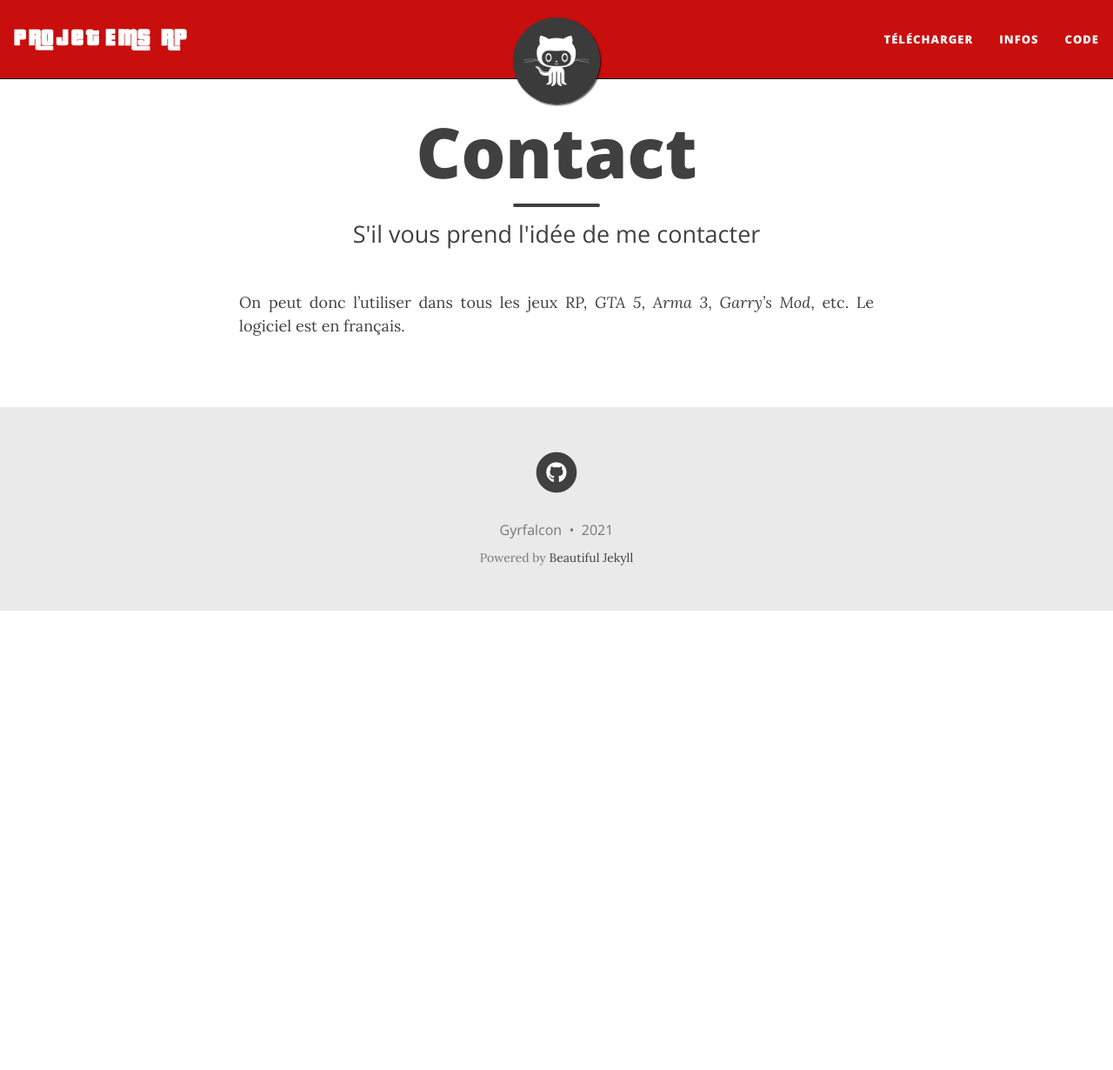
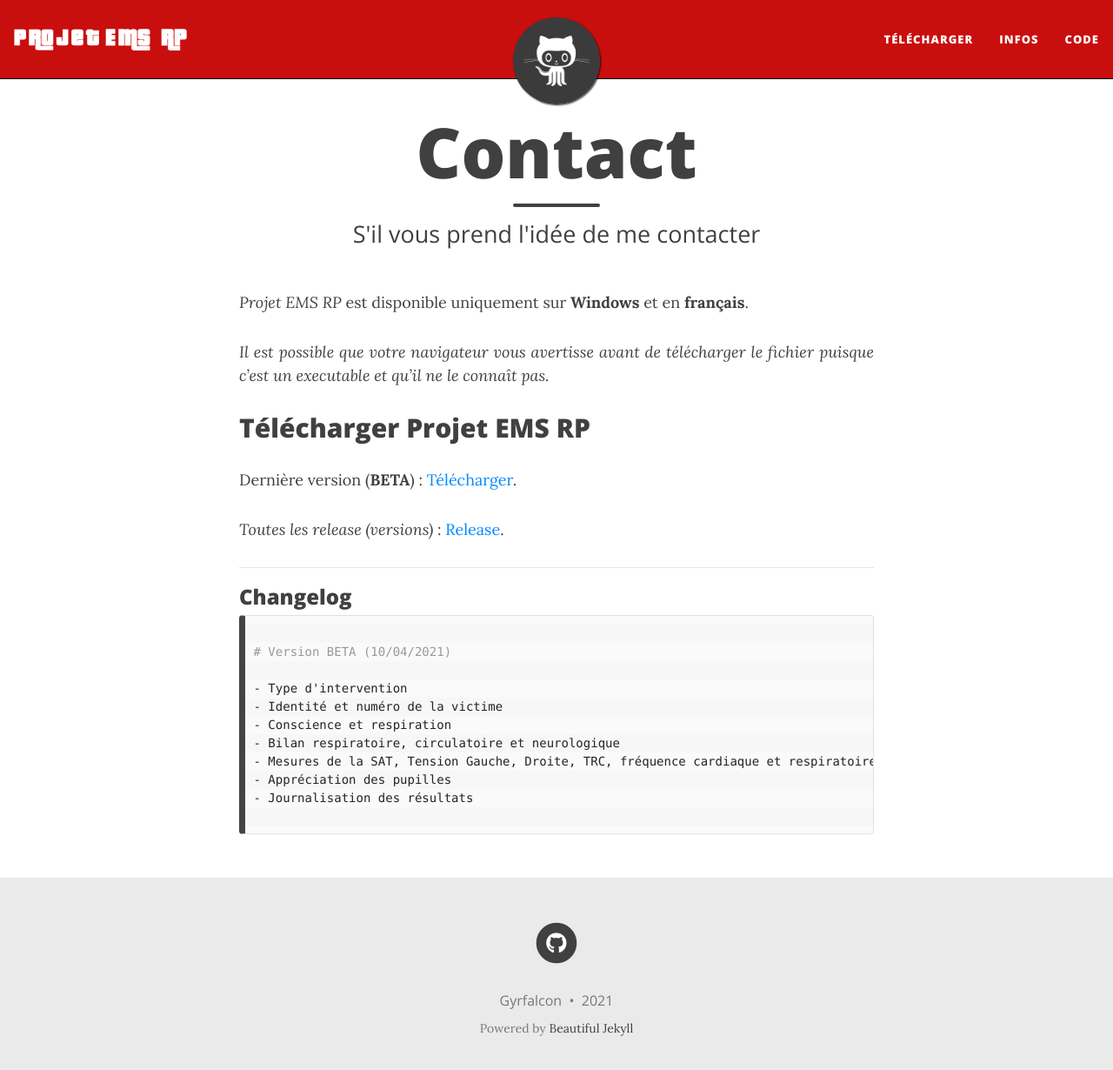
Before and after one commit to Gyrfalc0n/Projet-EMS-RP, a Jekyll site: the page built from download.md, in a window 1280 px wide and 1243 px high. Shown: the top 1230 px of the window at 87% size. Built offline with Jekyll 4.4.1, drawn with Linux system fonts in a browser that asks for light colours; nearby versions of some CDN libraries.

Commit message:
Update download.md

````diff
--- a/download.md
+++ b/download.md
@@ -4,5 +4,30 @@ title: Contact
 subtitle: S'il vous prend l'idée de me contacter
 ---
 
+_Projet EMS RP_ est disponible uniquement sur **Windows** et en **français**.
 
-On peut donc l'utiliser dans tous les jeux RP, _GTA 5_, _Arma 3_, _Garry's Mod_, etc. Le logiciel est en français.
+_Il est possible que votre navigateur vous avertisse avant de télécharger le fichier puisque c'est un executable et qu'il ne le connaît pas._
+
+## Télécharger Projet EMS RP
+
+Dernière version (**BETA**) : [Télécharger](https://github.com/Gyrfalc0n/Projet-EMS-RP/releases/download/BETA/Projet.EMS.RP.by.Gyrfalcon.-.BETA.version.exe).
+
+_Toutes les release (versions)_ : [Release](https://github.com/Gyrfalc0n/Projet-EMS-RP/releases).
+
+-----
+
+### Changelog
+
+```markdown
+
+# Version BETA (10/04/2021)
+
+- Type d'intervention
+- Identité et numéro de la victime
+- Conscience et respiration
+- Bilan respiratoire, circulatoire et neurologique
+- Mesures de la SAT, Tension Gauche, Droite, TRC, fréquence cardiaque et respiratoire
+- Appréciation des pupilles
+- Journalisation des résultats
+
+```
````
